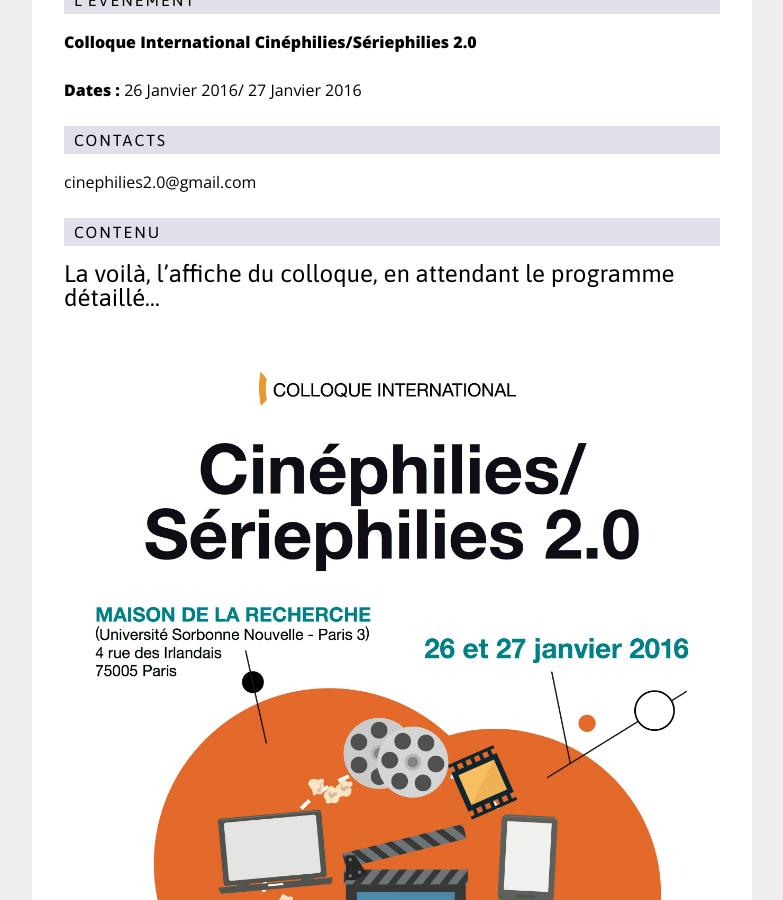
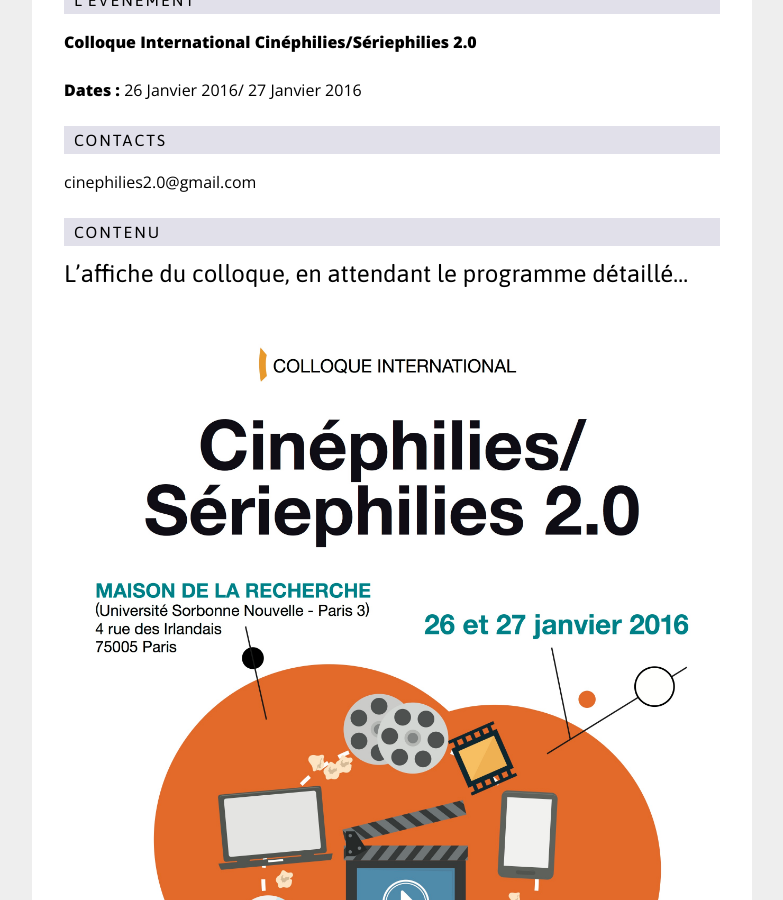
Before and after one commit to Labex-ICCA/Labex-ICCA.github.io, a Jekyll site: the page built from _posts/evenements/2015-12-11-cin-philies-s-riephilies-2-0-le-colloque.md, in a window 1280 px wide and 900 px high, scrolled down 561 px. Shown: the whole window, without its empty margins (248-1031 px from the left). Built offline with Jekyll 4.4.1, drawn with Linux system fonts in a browser that asks for light colours; Markdown is read by kramdown in place of the engine named in the settings.

Commit message:
Updated 2015-12-11-cin-philies-s-riephilies-2-0-le-colloque.md

```diff
--- a/_posts/evenements/2015-12-11-cin-philies-s-riephilies-2-0-le-colloque.md
+++ b/_posts/evenements/2015-12-11-cin-philies-s-riephilies-2-0-le-colloque.md
@@ -12,6 +12,6 @@ title: "Cinéphilies/Sériephilies 2.0: le colloque! "
 ---
 
 
-## La voilà, l'affiche du colloque, en attendant le programme détaillé...
+## L'affiche du colloque, en attendant le programme détaillé...
 
 ![AfficheCinephiliesSeriphilies20versiondefinitive.jpg]({{site.baseurl}}/media/AfficheCinephiliesSeriphilies20versiondefinitive.jpg)
```
